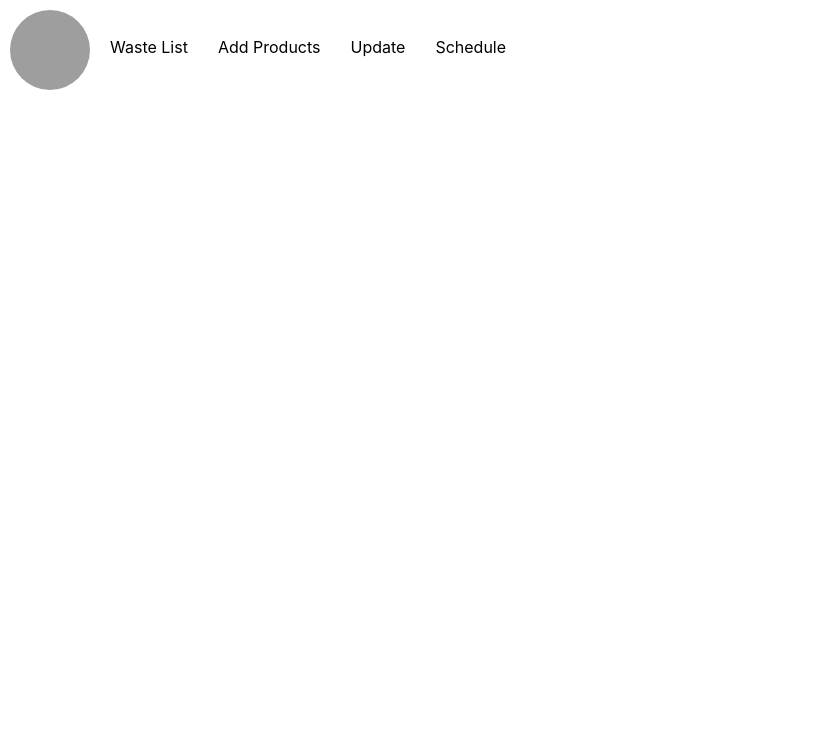
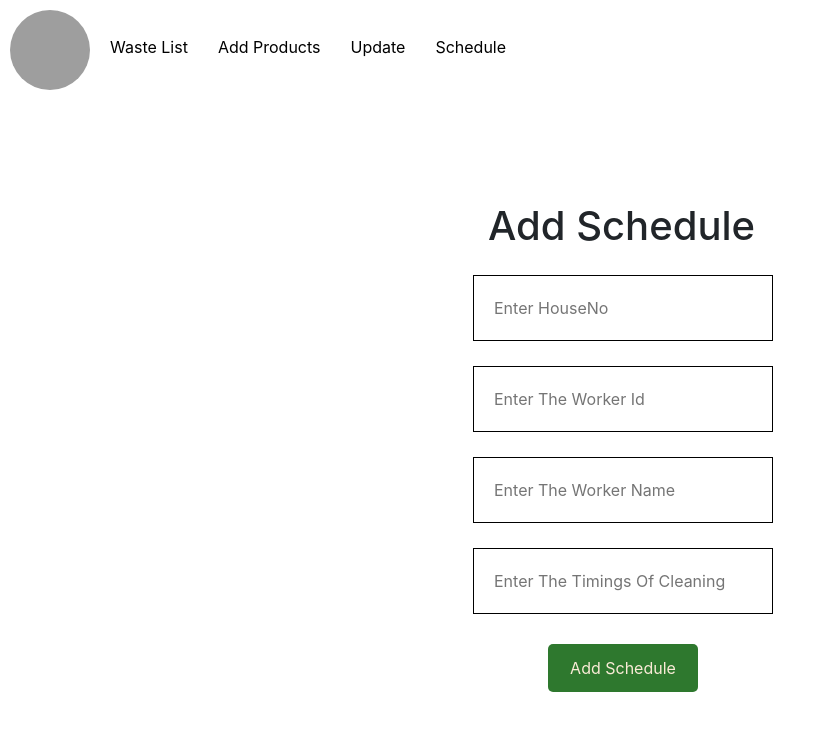
Before and after one commit to Anshika0504/full-waste-management, a React (Create React App) app in the folder frontened/: page /addSchedule in a window 1280 px wide. Shown: the top 730 px of the page, without its empty margins (0-826 px from the left). Built offline with nearby package versions, Linux system fonts and the light colour scheme; grey boxes are pictures that could not be loaded.

Commit message:
second database has been made

```diff
--- a/frontened/src/App.js
+++ b/frontened/src/App.js
@@ -7,6 +7,8 @@ import SumWaste from './components/SumWaste';
 import { ToastContainer} from 'react-toastify';
 import Navbar from './components/Navbar';
 import Schedule from './components/Schedule';
+import UpdateSchedule from './components/UpdateSchedule';
+import SumSchedule from './components/SumSchedule';
 
 
 function App() {
@@ -20,6 +22,8 @@ function App() {
     <Route path="/update/:id"element={<UpdateWaste/>} ></Route>
     <Route path="/add"element={<SumWaste/>} ></Route>
     <Route path="/schedule" element={<Schedule/>}></Route>
+    <Route path="/updatesch/:id" element={<UpdateSchedule/>}></Route>
+    <Route path="/addSchedule" element={<SumSchedule/>}></Route>
   </Routes>
   <ToastContainer/>
 
--- a/frontened/src/components/Schedule.js
+++ b/frontened/src/components/Schedule.js
@@ -22,7 +22,7 @@ function Schedule() {
 
   const deleteSchedule = async (id) => {
       try {
-          let result = await fetch(`http://localhost:4000/delete/${id}`, {
+          let result = await fetch(`http://localhost:4000/deletesch/${id}`, {
               method: "DELETE",
           });
           result = await result.json();
@@ -71,13 +71,13 @@ function Schedule() {
                       <li>{item.Timings}</li>
                       <li>
                           <button className='link' onClick={() => deleteSchedule(item._id)}>Delete</button>
-                          <Link className='link' to={"/update/" + item._id}>Update</Link>
+                          <Link className='link' to={"/updatesch/" + item._id}>Update</Link>
                       </li>
                   </ul>
               )) : <p>No Schedule found.</p>
           }
           <br></br>
-          <Link className='links' to={"/add"}>Add Schedule</Link>
+          <Link className='links' to={"/addSchedule"}>Add Schedule</Link>
       </div>
   );
 }
--- /dev/null
+++ b/frontened/src/components/SumSchedule.js
@@ -0,0 +1,85 @@
+import React, { useState } from 'react'
+import { useNavigate } from 'react-router-dom';
+import Schedule from './Schedule';
+
+function SumSchedule() {
+        const [HouseNo, setHouseNo] = useState("");
+        const [WorkerId, setWorkerId] = useState("");
+        const [WorkerName, setWorkerName] = useState("");
+        const [Timings, setTimings] = useState("");
+        const [error, setError] = useState(false);
+        const navigate = useNavigate();
+
+        const addSch = async () => {
+            if (!HouseNo || !WorkerId || !WorkerName || !Timings) {
+                setError(true);
+                return false;
+            }
+
+            let result = await fetch("http://localhost:4000/createsch", {
+                method: "POST",
+                body: JSON.stringify({ HouseNo,WorkerId,WorkerName,Timings }),
+                headers: {
+                    "Content-Type": "application/json"
+                }
+
+            });
+
+            result = await result.json();
+            console.warn(result);
+
+
+            // Clear form and reset error state if needed
+            if (result) {
+                setHouseNo("");
+                setWorkerId("");
+                setWorkerName("");
+                setTimings("");
+                setError(false);
+                navigate("/schedule");
+            }
+        };
+
+        return (
+            <div>
+                <div className="product">
+                    <h1>Add Schedule</h1>
+                    <input
+                        type="text"
+                        value={HouseNo}
+                        placeholder="Enter HouseNo"
+                        className='inputbox'
+                        onChange={(e) => setHouseNo(e.target.value)}
+                    />
+                    {error && !HouseNo && <span className='invalid-input'>Enter Valid HouseNo</span>}
+                    <input
+                        type="text"
+                        value={WorkerId}
+                        placeholder="Enter The Worker Id"
+                        className='inputbox'
+                        onChange={(e) => setWorkerId(e.target.value)}
+                    />
+                    {error && !WorkerId && <span className='invalid-input'>Enter Valid Worker Id</span>}
+                    <input
+                        type="text"
+                        value={WorkerName}
+                        placeholder="Enter The Worker Name"
+                        className='inputbox'
+                        onChange={(e) => setWorkerName(e.target.value)}
+                    />
+                    {error && !WorkerName && <span className='invalid-input'>Enter Valid WorkerName</span>}
+                    <input
+                        type="text"
+                        value={Timings}
+                        placeholder="Enter The Timings Of Cleaning"
+                        className='inputbox'
+                        onChange={(e) => setTimings(e.target.value)}
+                    />
+                    {error && !Timings && <span className='invalid-input'>Enter The Timimgs</span>}
+                    <button className='btn' onClick={addSch}>Add Schedule</button>
+                </div>
+            </div>
+        );
+    }
+
+export default SumSchedule
--- /dev/null
+++ b/frontened/src/components/UpdateSchedule.js
@@ -0,0 +1,59 @@
+import React, { useEffect, useState } from 'react'
+import { useNavigate, useParams } from 'react-router-dom';
+
+function UpdateSchedule() {
+    const [HouseNo, setHouseNo] = useState("");
+    const [WorkerName, setWorkerName] = useState("");
+    const [WorkerId, setWorkerId] = useState("");
+    const [Timings, setTimings] = useState("");
+    const params = useParams();
+    const navigate = useNavigate();
+
+    useEffect(() => {
+        getSchDetails();
+    }, [params.id]); // Adding params.id as a dependency to ensure it runs when id changes
+
+    const getSchDetails = async () => {
+        try {
+            let result = await fetch(`http://localhost:4000/getsch/${params.id}`);
+            result = await result.json(); // Parse response to JSON
+            setHouseNo(result.HouseNo);
+            setWorkerId(result.WorkerId);
+            setWorkerName(result.WorkerName);
+            setTimings(result.Timings);
+        } catch (error) {
+            console.error('Error fetching waste details:', error);
+        }
+    };
+
+    const updateSch = async () => {
+        try {
+            let result = await fetch(`http://localhost:4000/updatesch/${params.id}`, {
+                method: "PUT",
+                body: JSON.stringify({ HouseNo,WorkerId,WorkerName,Timings}),
+                headers: {
+                    'Content-Type': "application/json",
+                }
+            });
+            result = await result.json(); // Parse response to JSON
+            navigate("/schedule");
+        } catch (error) {
+            console.error('Error updating schedule:', error);
+        }
+    };
+
+    return (
+        <div>
+            <div className="product">
+                <h1>Update Schedule</h1>
+                <input type="text" value={HouseNo} placeholder='Enter The HouseNo' className='inputbox' onChange={(e) => setHouseNo(e.target.value)} />
+                <input type="text" value={WorkerId} placeholder='Enter The WorkerId' className='inputbox' onChange={(e) => setWorkerId(e.target.value)} />
+                <input type="text" value={WorkerName} placeholder='Enter The WorkerName' className='inputbox' onChange={(e) => setWorkerName(e.target.value)} />
+                <input type="text" value={Timings} placeholder='Enter The Timings' className='inputbox' onChange={(e) => setTimings(e.target.value)} />
+                <button className='btn' onClick={updateSch}>Update Waste</button>
+            </div>
+        </div>
+    );
+}
+
+export default UpdateSchedule
```
Also changed, not shown: 1 other file (tests, documents, lock files or other folders).
